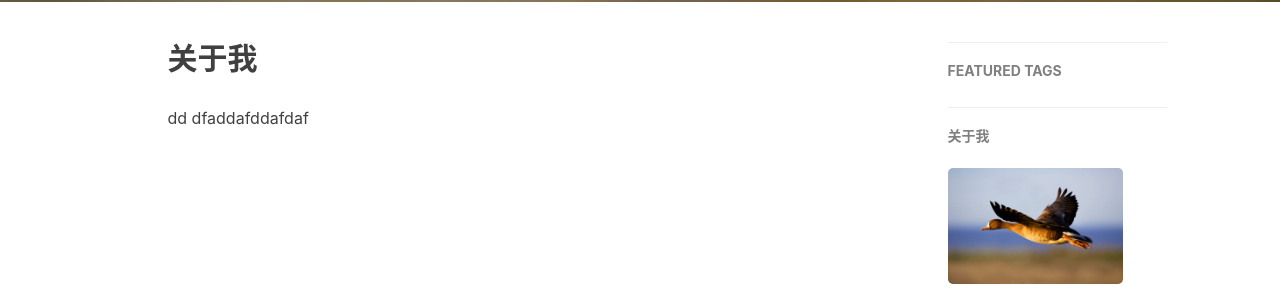
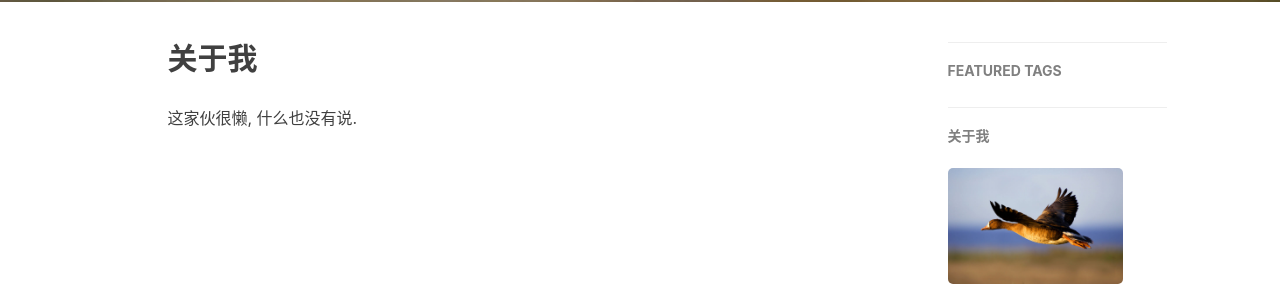
Before and after one commit to jiyunqq/jiyunqq.github.io, a Jekyll site: the page built from about.md, in a window 1280 px wide. Shown: the part 416-716 px from the top of the page. Built offline with Jekyll 4.4.1, drawn with Linux system fonts in a browser that asks for light colours; nearby versions of some CDN libraries; comment, search, counter and statistics services are not loaded.

Commit message:
修改内容

```diff
--- a/about.md
+++ b/about.md
@@ -7,4 +7,4 @@ description: "你好 际运."
 
 ## 关于我
 
-dd dfaddafddafdaf
+这家伙很懒, 什么也没有说.
```
